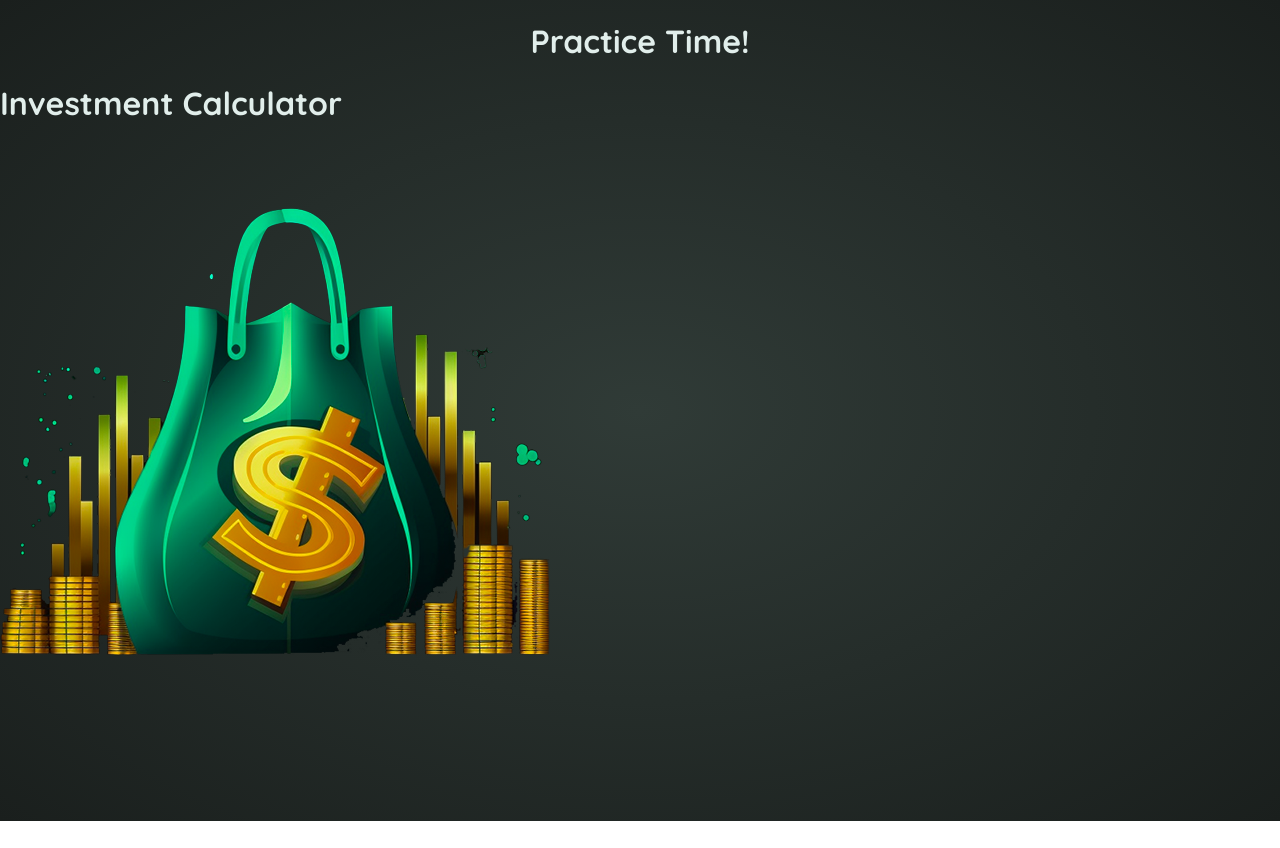
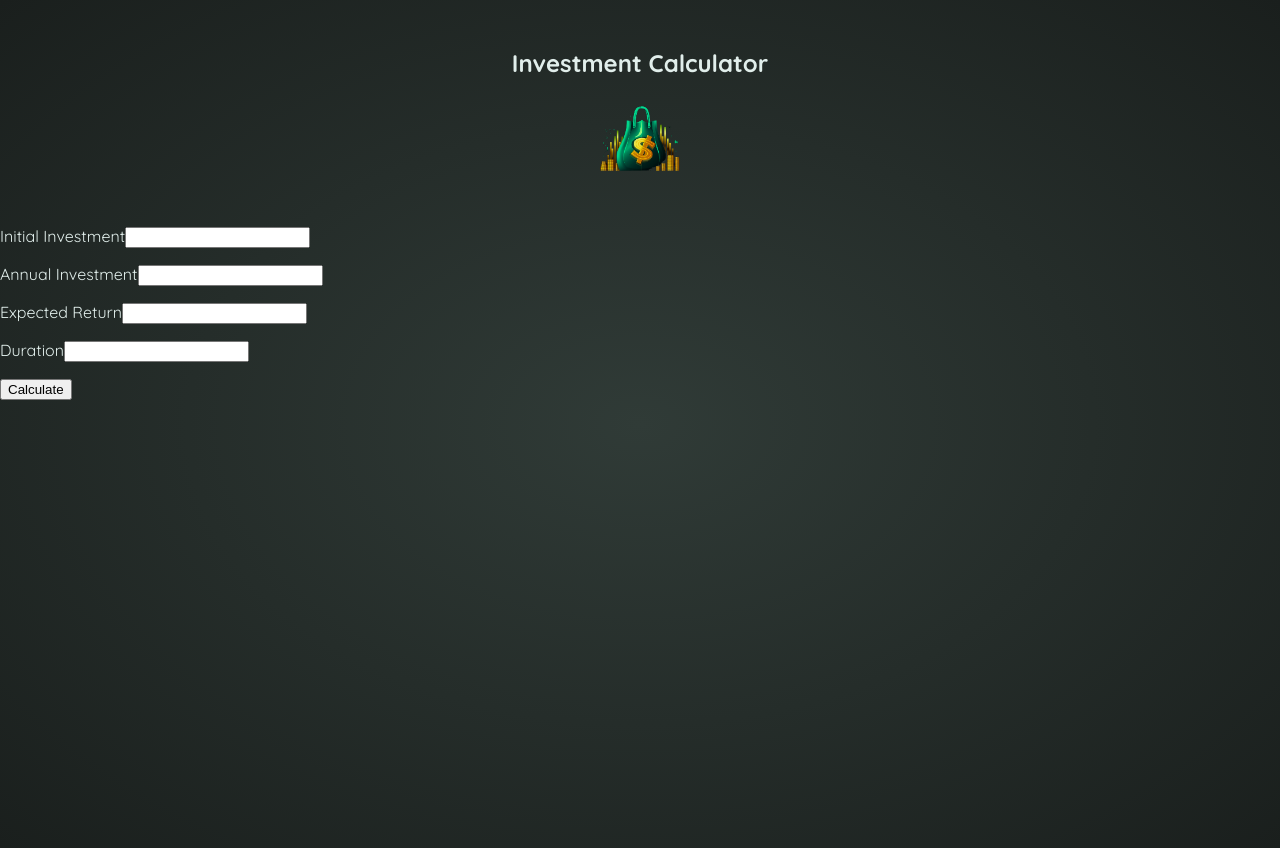
Before and after one commit to lnxx-56/investment-calculator-ang, an Angular app: page / in a window 1280 px wide. Before the commit the page ends 821 px from the top, so only its background shows below. Built offline with nearby package versions, Linux system fonts and the light colour scheme.

Commit message:
Add user input component and integrate into app component

```diff
--- a/src/app/app.component.html
+++ b/src/app/app.component.html
@@ -1,2 +1,2 @@
-<h1 class="center">Practice Time!</h1>
 <app-header />
+<app-user-input />
--- a/src/app/app.component.ts
+++ b/src/app/app.component.ts
@@ -1,10 +1,11 @@
 import { Component } from '@angular/core';
 import { HeaderComponent } from "./header/header.component";
+import { UserInputComponent } from "./user-input/user-input.component";
 
 @Component({
   selector: 'app-root',
   standalone: true,
   templateUrl: './app.component.html',
-  imports: [HeaderComponent],
+  imports: [HeaderComponent, UserInputComponent],
 })
 export class AppComponent {}
--- a/src/app/header/header.component.css
+++ b/src/app/header/header.component.css
@@ -0,0 +1,15 @@
+header {
+  text-align: center;
+  margin: 3rem auto;
+}
+
+header img {
+  width: 5rem;
+  height: 5rem;
+  object-fit: contain;
+  background-color: transparent;
+}
+
+header h1 {
+  font-size: 1.5rem;
+}
--- /dev/null
+++ b/src/app/user-input/user-input.component.html
@@ -0,0 +1,25 @@
+<form>
+ <div class="input-group">
+  <p>
+   <label for="initial-investment">Initial Investment</label>
+   <input type="number" id="initial-investment"/>
+  </p>
+   <p>
+   <label for="annual-investment">Annual Investment</label>
+   <input type="number" id="annual-investment"/>
+  </p>
+ </div>
+ <div class="input-group">
+  <p>
+   <label for="expected-return">Expected Return</label>
+   <input type="number" id="expected-return"/>
+  </p>
+   <p>
+   <label for="duration">Duration</label>
+   <input type="number" id="duration"/>
+  </p>
+ </div>
+ <p>
+  <button>Calculate</button>
+ </p>
+</form>
```
Also changed, not shown: src/app/user-input/user-input.component.ts (added, +12 -0 lines), src/app/user-input/user-input.component.css (added).
